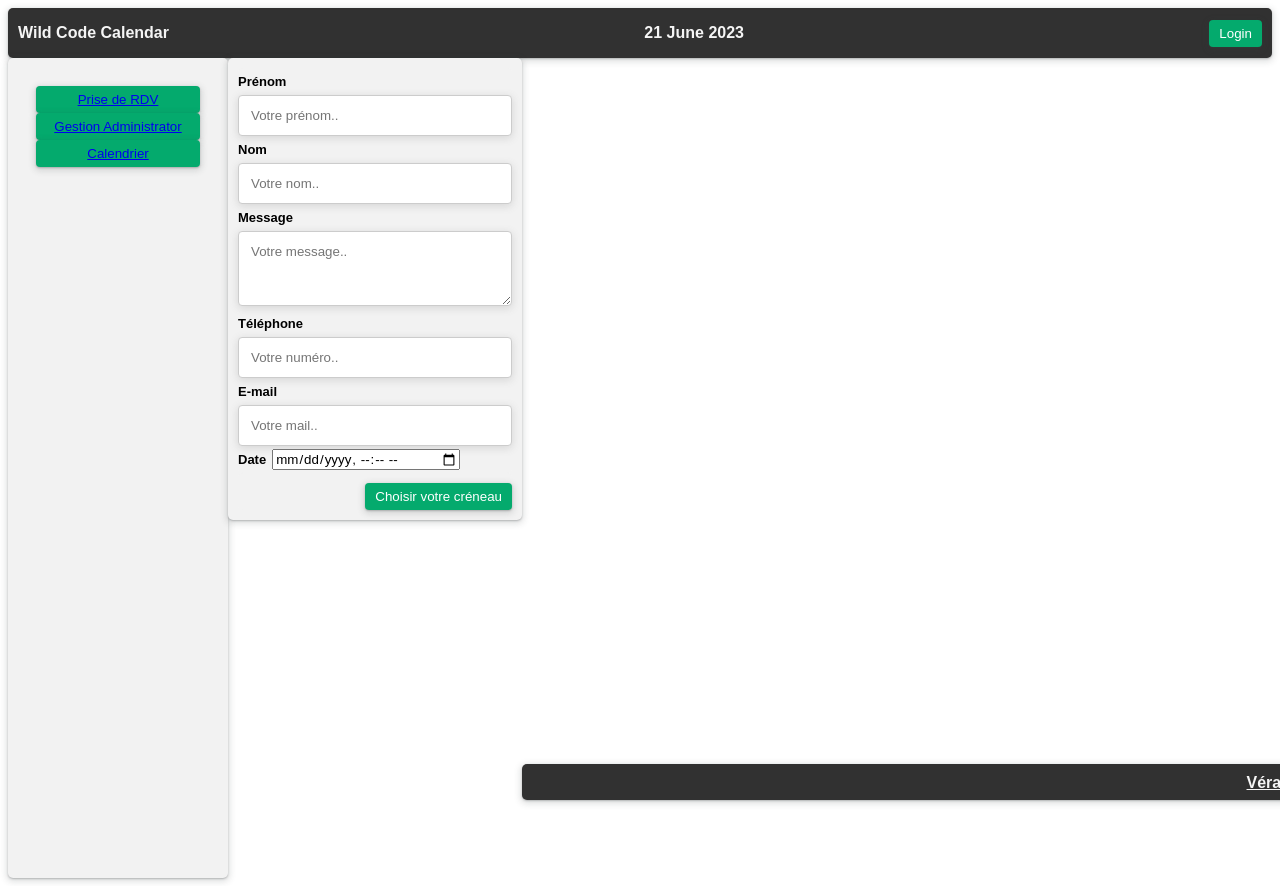
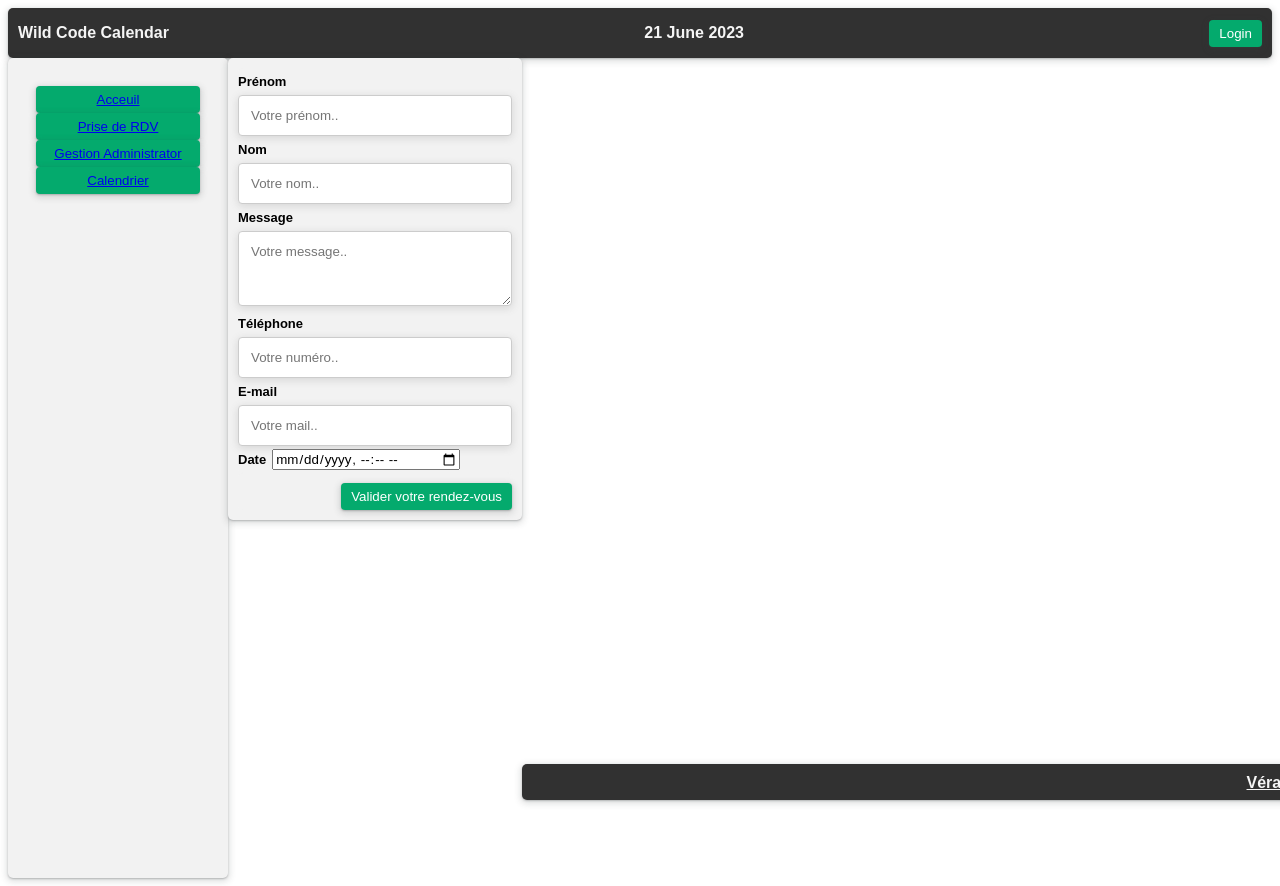
Before and after one commit to Vv214/TpCalendar, an Angular app: page /form in a window 1280 px wide. Built offline with nearby package versions, Linux system fonts and the light colour scheme.

Commit message:
Ajout bouton acceuil et modification formulaire

```diff
--- a/src/app/Component/form/form.component.html
+++ b/src/app/Component/form/form.component.html
@@ -1,9 +1,4 @@
 <form form #myForm="ngForm" (ngSubmit)="myForm.valid && onSubmit()">
-    <!-- <div>
-        Form submitted ? {{form.submitted}}
-        Form valid ? {{form.valid}}
-        Form invalid ? {{form.invalid}}
-    </div> -->
 
     <div class="container">
         <div class="row">
@@ -67,14 +62,14 @@
         </div>
 
         <!-- Message d'erreurs de email -->
-        <div *ngIf="email.errors && myForm.submitted" class="error">
-            <span *ngIf="email.errors?.['required']">Le champ e-mail est requis</span>
+        <div *ngIf="creneau.date && myForm.submitted" class="error">
+            <span *ngIf="email.errors?.['required']">Le champ date est requis</span>
         </div>
 
         <div class="row">
-            <button class="button" type="submit" (click)="afficheCreneau=appelAffichageCreneau(afficheCreneau)">Choisir
+            <button class="button" type="submit" (click)="afficheCreneau=appelAffichageCreneau(afficheCreneau)">Valider
                 votre
-                créneau</button>
+                rendez-vous</button>
         </div>
         <div *ngIf="myForm.valid && myForm.submitted">
             <p *ngIf="afficheCreneau===true; else notAfficheCreneau">
--- a/src/app/Component/sidebar/sidebar.component.html
+++ b/src/app/Component/sidebar/sidebar.component.html
@@ -1,13 +1,10 @@
 <div class="container">
     <div id="general">
         <div id="sidebar">
+            <button class="button"> <a [routerLink]="['/calendar']">Acceuil</a></button>
             <button class="button"> <a [routerLink]="['/form']">Prise de RDV</a></button>
             <button class="button"> <a [routerLink]="['/admin']">Gestion Administrator</a></button>
             <button class="button"> <a [routerLink]="['/calendar']">Calendrier</a></button>
-
-            <!-- <button class="button">Gestion Administrator</button>
-            <button class="button" (click)="appelAdminMode()">Gestion Administrator</button>
-            <button class="button" (click)="appelAdminMode()">Gestion Administrator</button> -->
 
         </div>
     </div>
```
